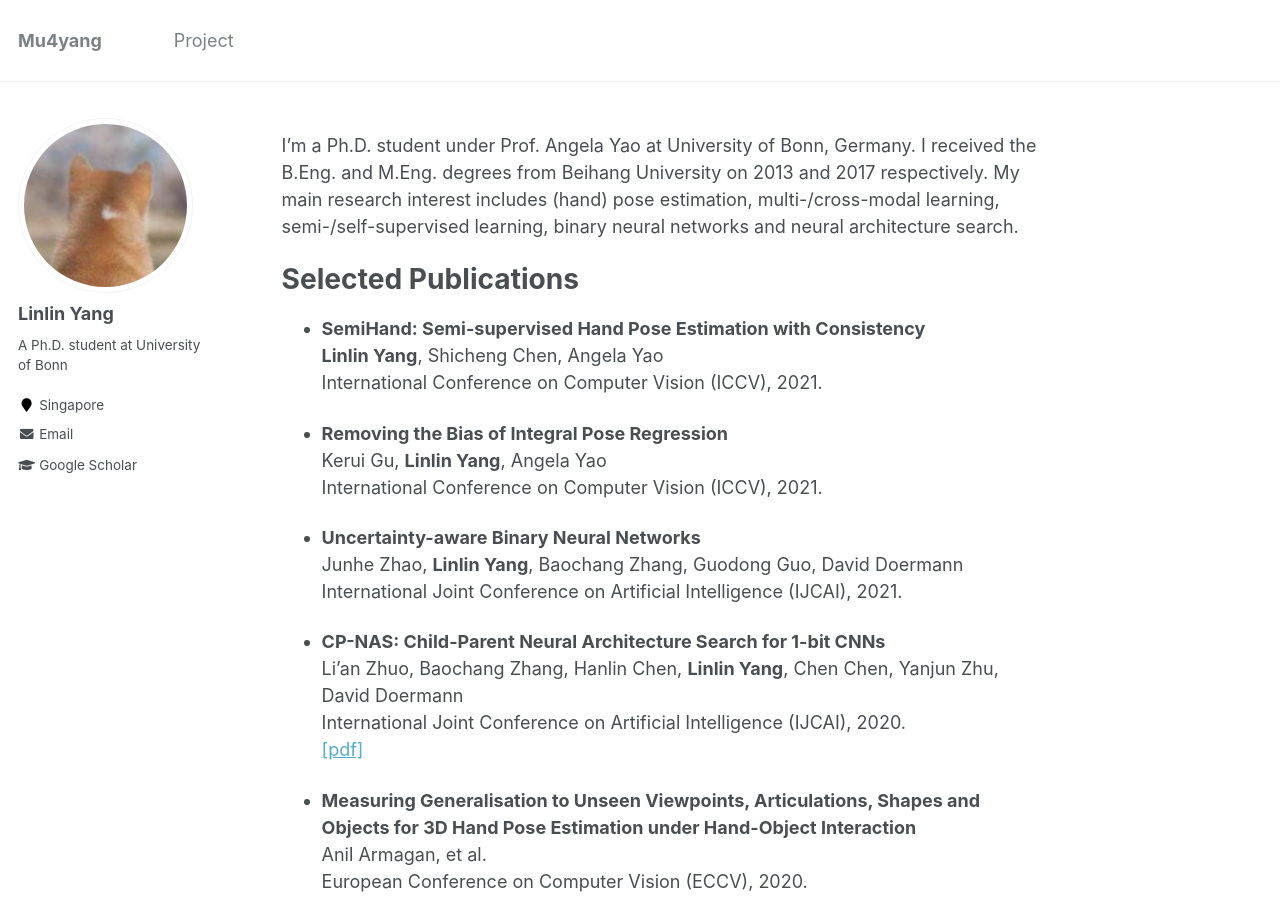
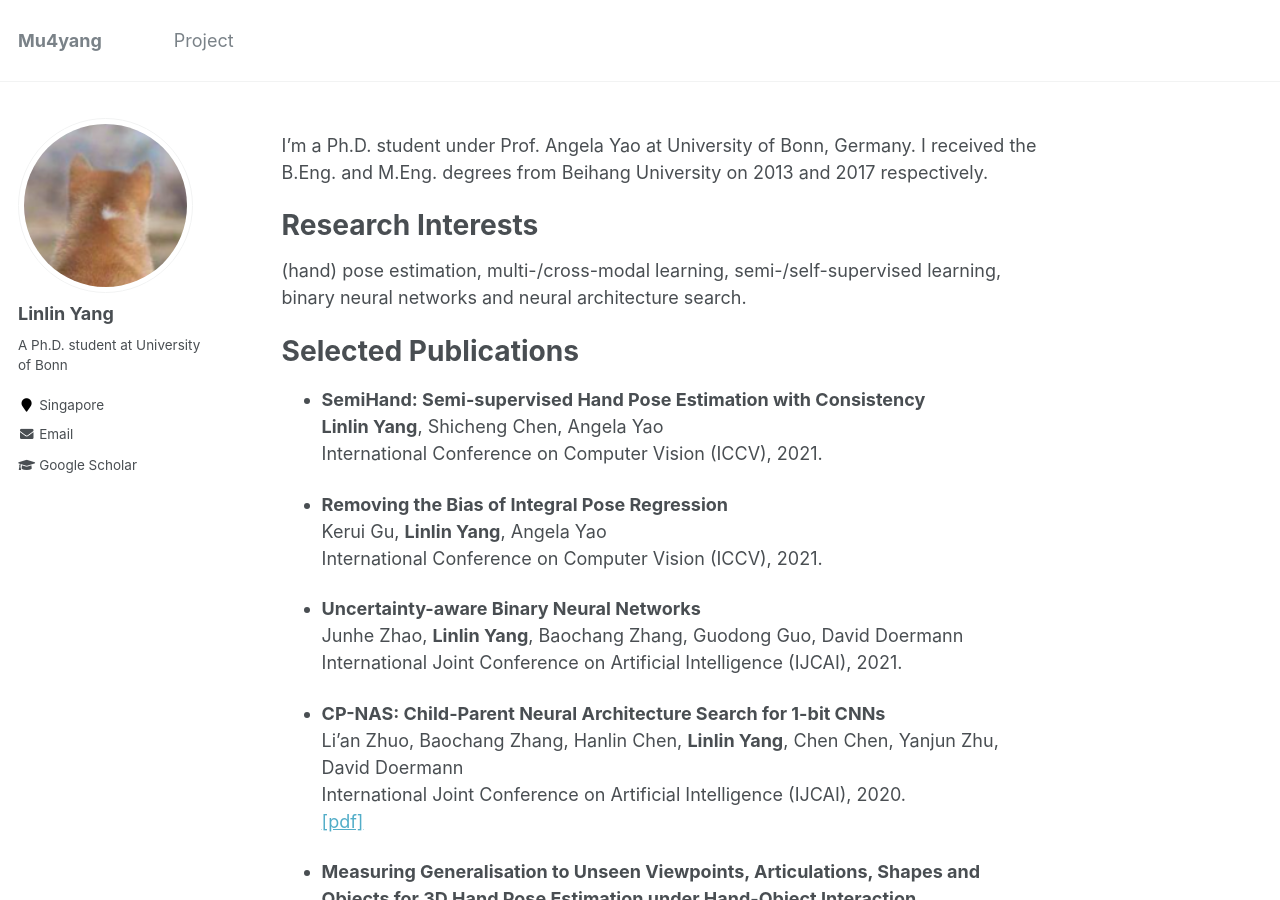
Before and after one commit to bestonebyone/mu4yang, a Jekyll site: the page built from _pages/about.md, in a window 1280 px wide and 900 px high. Built offline with Jekyll 4.4.1, drawn with Linux system fonts in a browser that asks for light colours.

Commit message:
Update about.md

```diff
--- a/_pages/about.md
+++ b/_pages/about.md
@@ -8,7 +8,10 @@
   - /about.html
 ---
 
-I'm a Ph.D. student under Prof. Angela Yao at University of Bonn, Germany. I received the B.Eng. and M.Eng. degrees from Beihang University on 2013 and 2017 respectively. My main research interest includes (hand) pose estimation, multi-/cross-modal learning, semi-/self-supervised learning, binary neural networks and neural architecture search.
+I'm a Ph.D. student under Prof. Angela Yao at University of Bonn, Germany. I received the B.Eng. and M.Eng. degrees from Beihang University on 2013 and 2017 respectively.
+
+# Research Interests
+ (hand) pose estimation, multi-/cross-modal learning, semi-/self-supervised learning, binary neural networks and neural architecture search.
 
 # Selected Publications
 - **SemiHand: Semi-supervised Hand Pose Estimation with Consistency**
```
